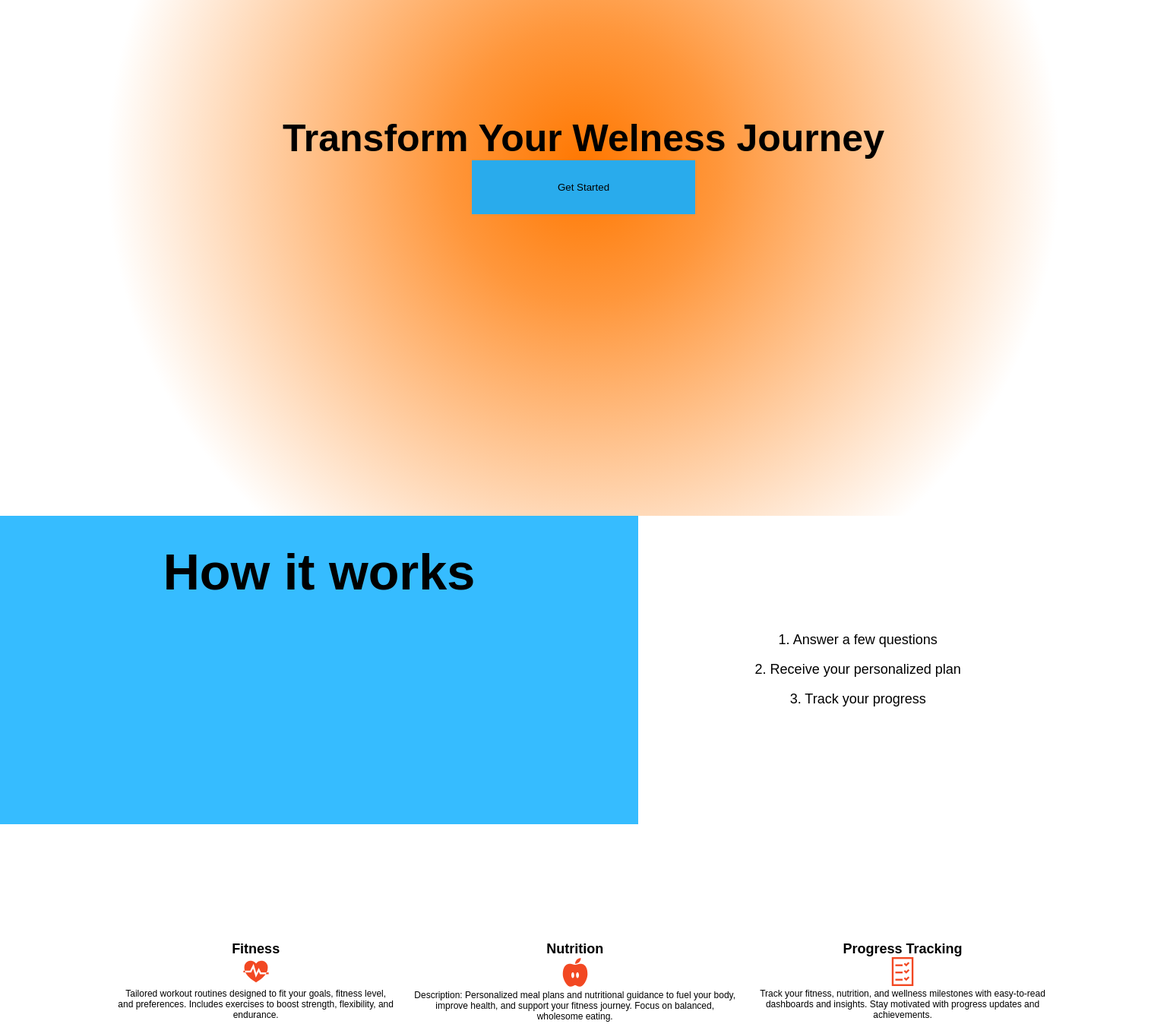
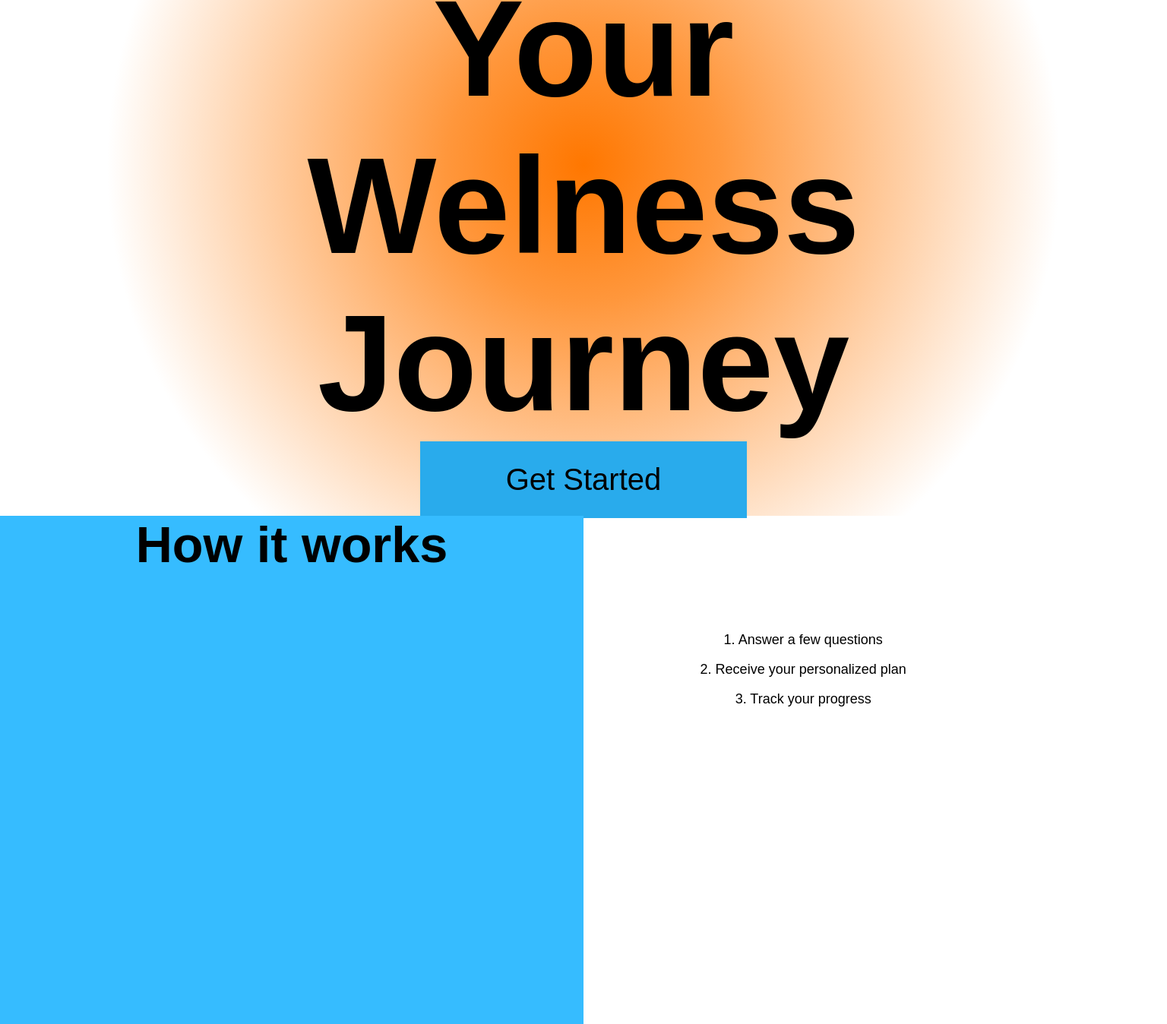
Before and after one commit to ghostle666/LandingPage, a plain HTML site: page index.html in a window 1536 px wide. Shown: the part 244-1592 px from the top of the page at 76% size. Drawn offline with Linux system fonts and the light colour scheme; a web font is replaced by a local one.

Commit message:
responsiveness

```diff
--- a/styles.css
+++ b/styles.css
@@ -94,10 +94,10 @@ text-align: center;
 }
 
 .blue-square{
-padding: 2rem;
+height:100vh;
+
 text-align: center;
 background-color: #36BCFF;
-
 }
 .steps{
 display: flex;
@@ -264,3 +264,22 @@ justify-content: center;
 }
 
 }
+
+
+
+@media only screen and (min-width:1440px){
+
+.hero-title{
+
+  font-size: 10rem;
+
+
+}
+
+.hero-button{
+
+  font-size: 40px;
+}
+
+
+}
```
